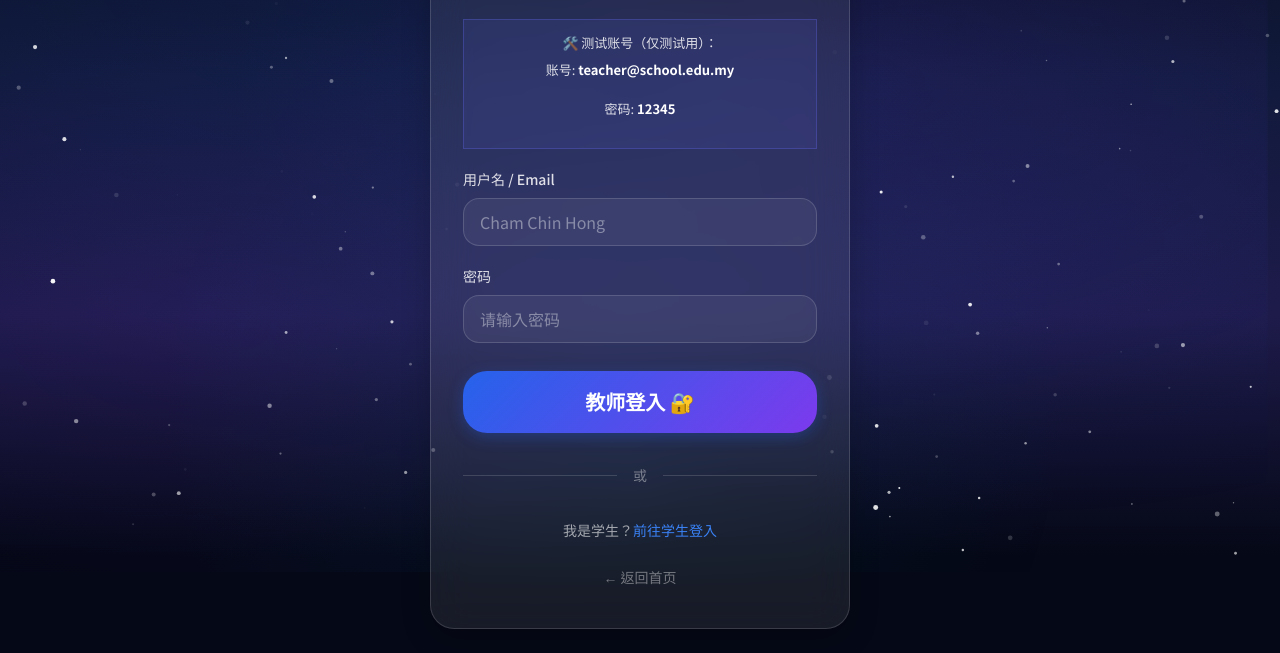
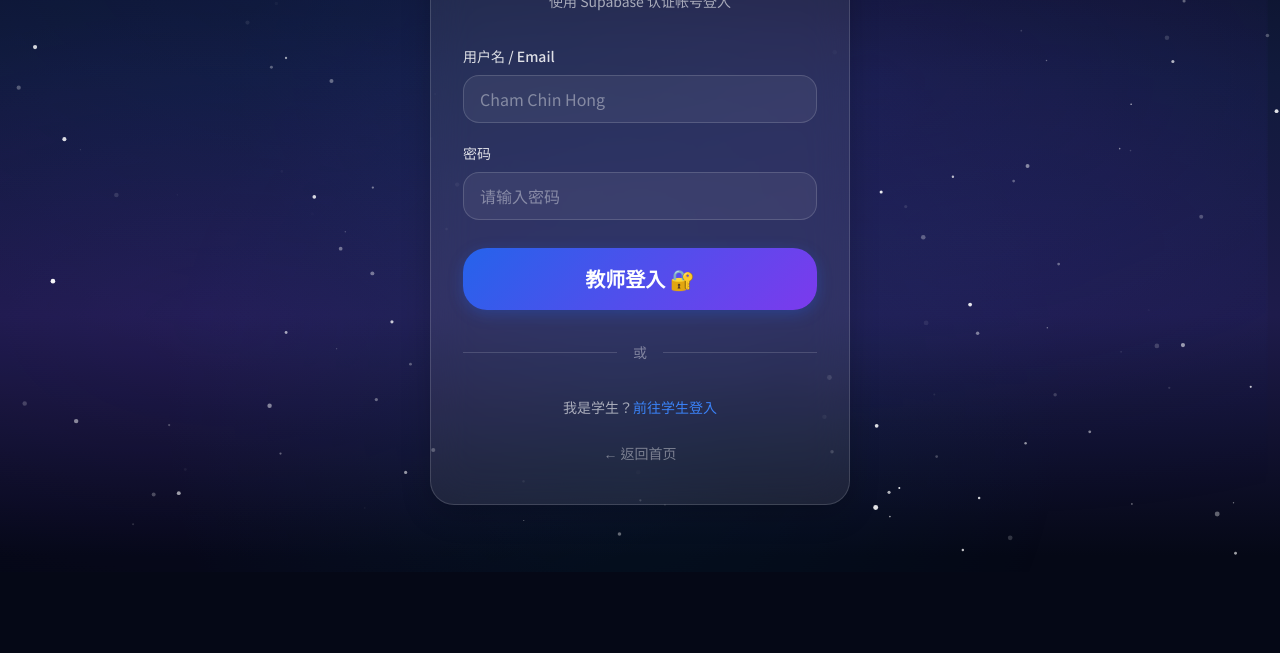
Before and after one commit to vincecham91-png/-2026, a website: page teacher-login.html in a window 1280 px wide. Shown: the part 244-897 px from the top of the page. After the commit the page ends 800 px from the top, so only its background shows below. Drawn offline with nearby package versions, Linux system fonts and the light colour scheme; no server answers.

Commit message:
fix: 移除教师账号密码显示，添加本地配置文件

```diff
--- a/teacher-login.html
+++ b/teacher-login.html
@@ -34,13 +34,6 @@
 
       <!-- 错误提示 -->
       <div id="loginError" class="login-error" role="alert"></div>
-
-      <!-- 调试信息：显示预设账号 -->
-      <div class="card" style="background:rgba(99,102,241,0.1); border:1px solid rgba(99,102,241,0.3); padding:12px; margin-bottom:20px; font-size:13px; color:#a5b4fc;">
-        <p style="margin-bottom:4px">🛠️ 测试账号（仅测试用）：</p>
-        <p>账号: <span style="color:#fff; font-weight:bold;">teacher@school.edu.my</span></p>
-        <p>密码: <span style="color:#fff; font-weight:bold;">12345</span></p>
-      </div>
 
       <!-- 登入表单 -->
       <form class="login-form" novalidate>
```
Also changed, not shown: 1 other file.
